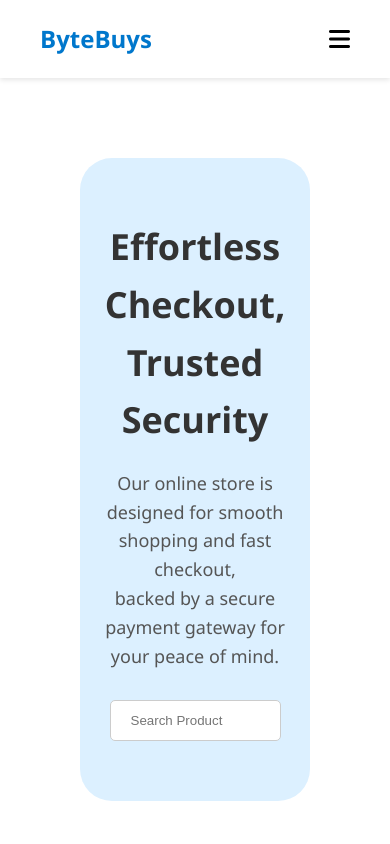
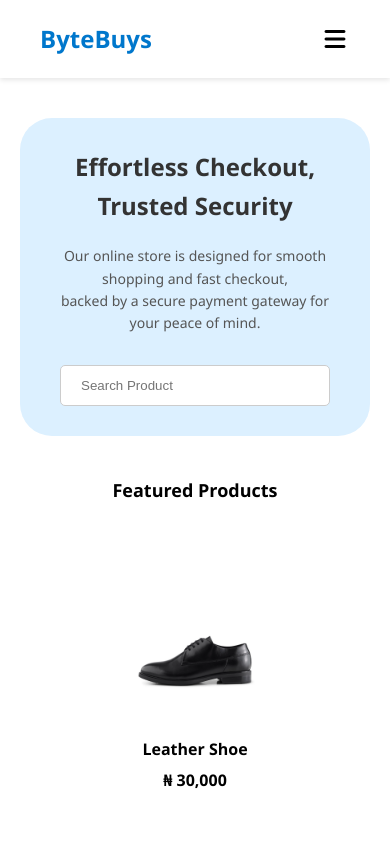
Before and after one commit to Larrybobby247/ByteBuys-Website, a plain HTML site: page index.html in a window 390 px wide. Shown: the top 844 px of the page. Drawn offline with Linux system fonts and the light colour scheme.

Commit message:
Add files via upload

```diff
--- a/index.html
+++ b/index.html
@@ -6,7 +6,7 @@
   <title>BluePay</title>
   <link rel="stylesheet" href="style.css" />
   <!-- Font Awesome for menu icon -->
-  <script src="https://kit.fontawesome.com/a076d05399.js" crossorigin="anonymous"></script>
+  <link rel="stylesheet" href="https://cdnjs.cloudflare.com/ajax/libs/font-awesome/7.0.1/css/all.min.css">
 </head>
 <body>
   <header class="navbar">
--- a/style.css
+++ b/style.css
@@ -128,6 +128,32 @@ body {
 
   .menu-icon {
     display: block;
+  }
+
+  .top-bar{
+    flex-direction: column;
+  }
+  .top-bar h2{
+    font-size: 18px;
+  }
+
+  .top-bar a{
+    display: none;
+  }
+}
+
+@media (max-width: 480px){
+  .hero{
+    padding: 30px 25px;
+    margin: 40px 20px;
+  }
+
+  .hero-content h1{
+    font-size: 24px;
+  }
+
+  .hero-content p{
+    font-size: 14px;
   }
 }
 
```
